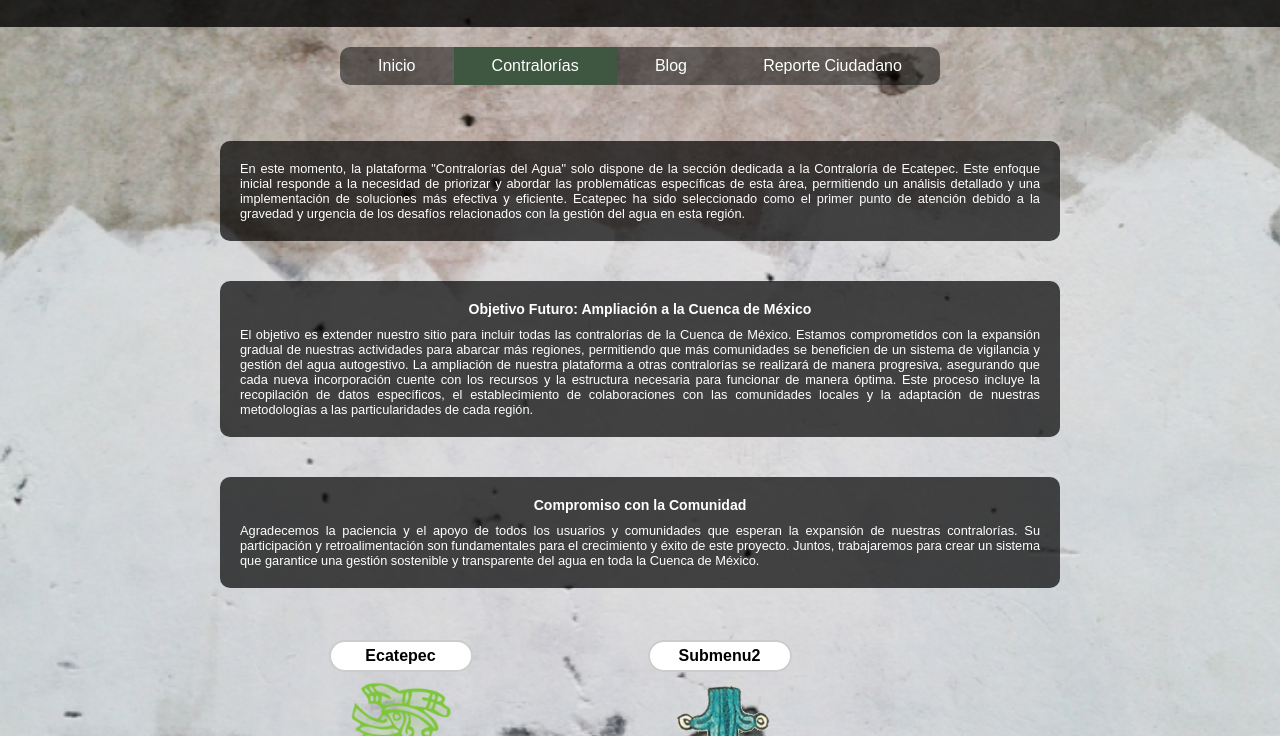
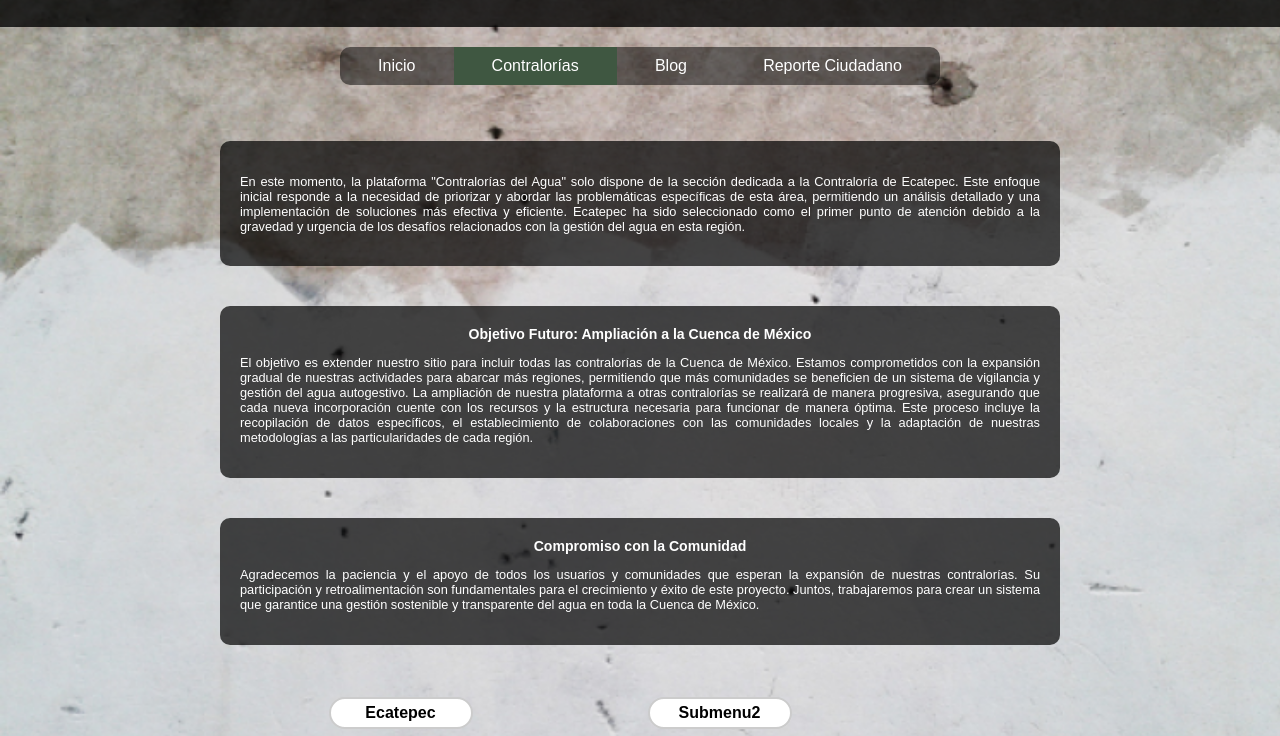
Before and after one commit to AguaMap/contraloriaEcatepec, a plain HTML site: page contraloria.html in a window 1280 px wide. Shown: the part 93-829 px from the top of the page. Drawn offline with Linux system fonts and the light colour scheme.

Commit message:
Update contraloria.html

```diff
--- a/contraloria.html
+++ b/contraloria.html
@@ -18,20 +18,20 @@
 </div><br><br>
 
 <div class="text-block">
-En este momento, la plataforma "Contralorías del Agua" solo dispone de la sección dedicada a la Contraloría de Ecatepec. Este enfoque inicial responde a la necesidad de priorizar y abordar las problemáticas específicas de esta área, permitiendo un análisis detallado y una implementación de soluciones más efectiva y eficiente.
+<p>En este momento, la plataforma "Contralorías del Agua" solo dispone de la sección dedicada a la Contraloría de Ecatepec. Este enfoque inicial responde a la necesidad de priorizar y abordar las problemáticas específicas de esta área, permitiendo un análisis detallado y una implementación de soluciones más efectiva y eficiente.
 Ecatepec ha sido seleccionado como el primer punto de atención debido a la gravedad y urgencia de los desafíos relacionados con la gestión del agua en esta región.
-</div>
+</p></div>
 
 <div class="text-block">
 <h2> Objetivo Futuro: Ampliación a la Cuenca de México </h2>
-El objetivo es extender nuestro sitio para incluir todas las contralorías de la Cuenca de México. Estamos comprometidos con la expansión gradual de nuestras actividades para abarcar más regiones, permitiendo que más comunidades se beneficien de un sistema de vigilancia y gestión del agua autogestivo.
+<p>El objetivo es extender nuestro sitio para incluir todas las contralorías de la Cuenca de México. Estamos comprometidos con la expansión gradual de nuestras actividades para abarcar más regiones, permitiendo que más comunidades se beneficien de un sistema de vigilancia y gestión del agua autogestivo.
 La ampliación de nuestra plataforma a otras contralorías se realizará de manera progresiva, asegurando que cada nueva incorporación cuente con los recursos y la estructura necesaria para funcionar de manera óptima. Este proceso incluye la recopilación de datos específicos, el establecimiento de colaboraciones con las comunidades locales y la adaptación de nuestras metodologías a las particularidades de cada región.
-</div>
+</p></div>
 
 <div class="text-block">
 <h2>Compromiso con la Comunidad </h2>
-Agradecemos la paciencia y el apoyo de todos los usuarios y comunidades que esperan la expansión de nuestras contralorías. Su participación y retroalimentación son fundamentales para el crecimiento y éxito de este proyecto. Juntos, trabajaremos para crear un sistema que garantice una gestión sostenible y transparente del agua en toda la Cuenca de México.
-</div>
+<p>Agradecemos la paciencia y el apoyo de todos los usuarios y comunidades que esperan la expansión de nuestras contralorías. Su participación y retroalimentación son fundamentales para el crecimiento y éxito de este proyecto. Juntos, trabajaremos para crear un sistema que garantice una gestión sostenible y transparente del agua en toda la Cuenca de México.
+</p></div>
 
 <div class="submenu">
   <table>
```
